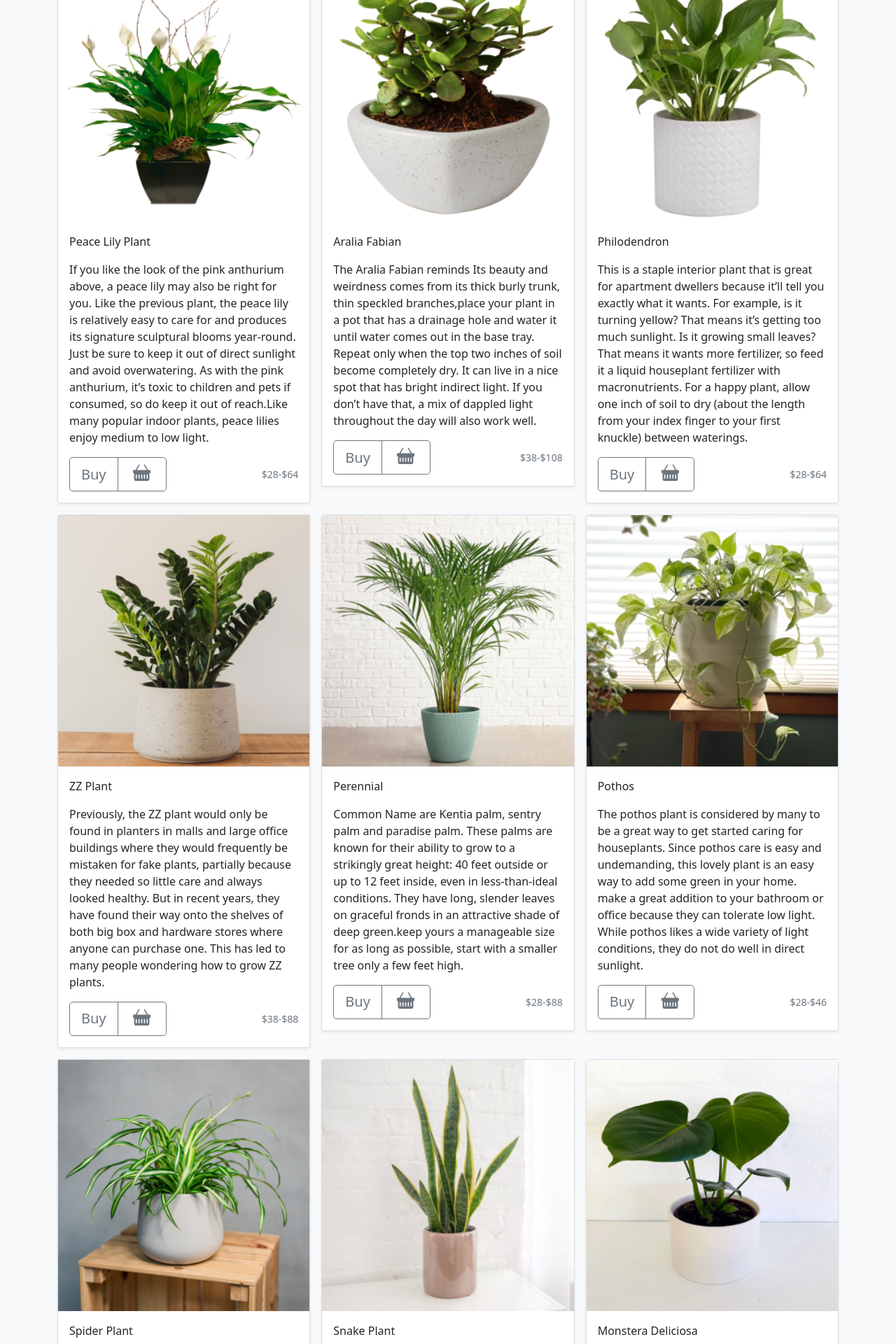
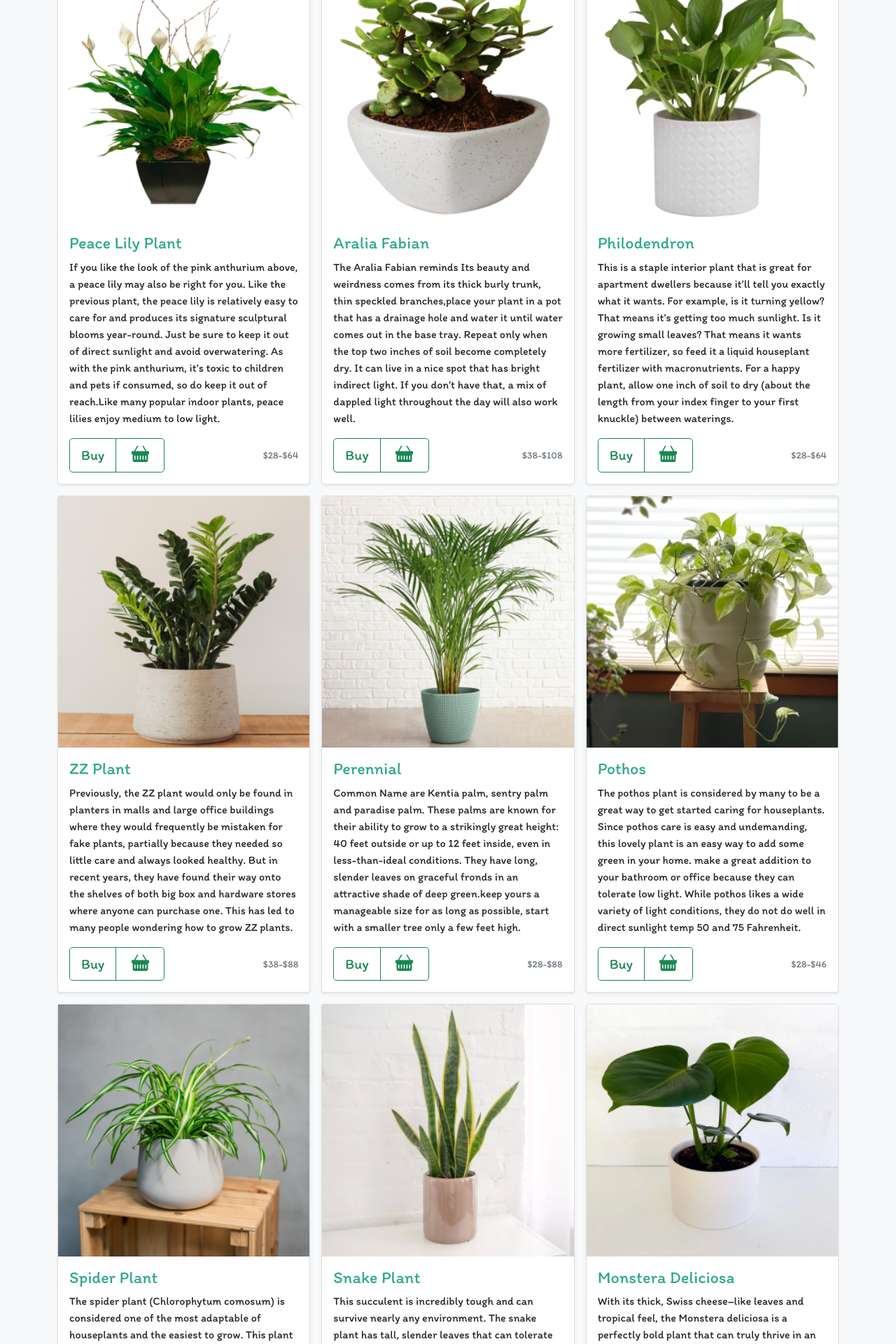
Before and after one commit to kittikhun1910/Webapp, a Flask app: page /plant in a window 1280 px wide. Shown: the part 1074-2994 px from the top of the page at 70% size. Run offline with Flask 2, Linux system fonts and the light colour scheme; the visitor is signed in with stand-in values (Sample User, id 1); some libraries are stand-ins or nearby versions.

Commit message:
edit contact&edit color

```diff
--- a/myapp/templates/layout.html
+++ b/myapp/templates/layout.html
@@ -21,7 +21,15 @@
       integrity="sha384-QJHtvGhmr9XOIpI6YVutG+2QOK9T+ZnN4kzFN1RtK3zEFEIsxhlmWl5/YESvpZ13"
       crossorigin="anonymous"
     ></script>
+    <link rel="preconnect" href="https://fonts.googleapis.com">
+    <link rel="preconnect" href="https://fonts.gstatic.com" crossorigin>
+    <link href="https://fonts.googleapis.com/css2?family=Itim&display=swap" rel="stylesheet">
   </head>
+  <style>
+    *{
+      font-family: 'Itim', cursive;
+    }
+  </style>
 
   <body class="bg-light" style="margin-right: 35px; margin-left: 35px">
     <main>
@@ -135,7 +143,7 @@
                 href="/logined"
                 type="button"
                 class="btn btn-info"
-                style="height: 40px; width: 200px"
+                style="height: 40px; width: 200px; color:#fff"
                 >Login with google </a
               >
               <a
@@ -149,7 +157,7 @@
                 href="/signup"
                 type="button"
                 class="btn btn-warning"
-                style="height: 40px; width: 100px; margin-left: 10px"
+                style="height: 40px; width: 100px; margin-left: 10px; color:#fff"
                 >Signup</a
               >
               <a
@@ -283,6 +291,8 @@
       .dropdown-toggle {
         outline: 0;
       }
+
+
     </style>
     <div
       id="myCarousel"
@@ -322,7 +332,7 @@
                 Adding plants to your home does more than enhance your space, it connects you to nature and can boost your mood.
               </p>
               <p>
-                <a class="btn btn-lg btn-warning" href="/plant"
+                <a class="btn btn-lg btn-warning" href="/plant" style="color:#fff"
                    > Easy-Care Collection </a
                 >
               </p>
@@ -561,7 +571,7 @@
                 <a href="/pot" class="text-reset">Pot</a>
               </p>
               <p>
-                <a href="#!" class="text-reset">Customers</a>
+                <a href="/customer" class="text-reset">Customers</a>
               </p>
             </div>
             <!-- Grid column -->
@@ -588,14 +598,12 @@
             <!-- Grid column -->
             <div class="col-md-4 col-lg-3 col-xl-3 mx-auto mb-md-0 mb-4">
               <!-- Links -->
-              <h6 class="text-uppercase fw-bold mb-4">Contact</h6>
+              <h6 class="text-uppercase fw-bold mb-4">Contact Developer</h6>
               <p><i class="fas fa-home me-3"></i> Bangkok, BK ,TH</p>
-              <p>
-                <i class="fas fa-envelope me-3"></i>
-                tumgamrmar@gamil.com
-              </p>
-              <p><i class="fas fa-phone me-3"></i> + 66 234 567 88</p>
-              <p><i class="fas fa-print me-3"></i> + 66 234 567 89</p>
+              <p><i class="fas fa-envelope me-3">tumgamrmar@gmail.com</i></p>
+              <p><i class="fas fa-envelope me-3">6310301034@cdti.ac.th</i></p>
+              <p><i class="fas fa-envelope me-3">6310301033@cdti.ac.th</i></p>
+              <p><i class="fas fa-envelope me-3">6310301024@cdti.ac.th</i></p>
             </div>
             <!-- Grid column -->
           </div>
--- a/myapp/templates/login.html
+++ b/myapp/templates/login.html
@@ -13,13 +13,13 @@
     <div class="container marketing">
       <div class="row">
         <div class="col">
-          <h4>ACCOUNT</h4>
-          <p style="font-size: 45px; font-weight: 600; text-align: left">Login your account</p>
+          <h4 >ACCOUNT</h4>
+          <p style="font-size: 45px; font-weight: 600; text-align: left;font-weight: 500; color:#30A88E">Login your account</p>
           <p class="col">Don’t have an account?  <a class="nav-link link-success" href="/signup"> Create one --></a> </p>
         </div>
         <div class="col">
           <form method="POST" style="margin-top: 35px">
-            <h1>Login</h1>
+            <h1 style="color:#30A88E"">Login</h1>
             <div class="form-group mb-3" style="width: 500px;" >
               <label for="email" class="form-label" style="margin-top: 20px;">E-mail Address</label>
               <input
--- a/myapp/templates/plant.html
+++ b/myapp/templates/plant.html
@@ -24,6 +24,8 @@
           font-size: 3.5rem;
         }
       }
+
+
     </style>
     <main>
       <div class="bg-success bg-opacity-25 py-5 text-center container marketing" style="height:300px;">
@@ -42,12 +44,12 @@
                   style="width: 100%; height: 100%;"
                 />
                 <div class="card-body">
-                  <p class="card-text">Peace Lily Plant</p>
+                  <h4 class="card-text" style="color:#30A88E">Peace Lily Plant</h4>
                   <p class="card-text">If you like the look of the pink anthurium above, a peace lily may also be right for you. Like the previous plant, the peace lily is relatively easy to care for and produces its signature sculptural blooms year-round. Just be sure to keep it out of direct sunlight and avoid overwatering. As with the pink anthurium, it’s toxic to children and pets if consumed, so do keep it out of reach.Like many popular indoor plants, peace lilies enjoy medium to low light.</p>
                   <div class="d-flex justify-content-between align-items-center">
                     <div class="btn-group">
-                      <button type="button" class="btn btn-lg btn-outline-secondary">Buy</button>
-                      <button type="button" class="btn btn-lg btn-outline-secondary" style="width: 70px;" ><svg xmlns="http://www.w3.org/2000/svg" width="25" height="25" fill="currentColor" class="bi bi-basket-fill" viewBox="0 0 16 16">
+                      <button type="button" class="btn btn-lg btn-outline-success">Buy</button>
+                      <button type="button" class="btn btn-lg btn-outline-success" style="width: 70px;" ><svg xmlns="http://www.w3.org/2000/svg" width="25" height="25" fill="currentColor" class="bi bi-basket-fill" viewBox="0 0 16 16">
                         <path d="M5.071 1.243a.5.5 0 0 1 .858.514L3.383 6h9.234L10.07 1.757a.5.5 0 1 1 .858-.514L13.783 6H15.5a.5.5 0 0 1 .5.5v2a.5.5 0 0 1-.5.5H15v5a2 2 0 0 1-2 2H3a2 2 0 0 1-2-2V9H.5a.5.5 0 0 1-.5-.5v-2A.5.5 0 0 1 .5 6h1.717L5.07 1.243zM3.5 10.5a.5.5 0 1 0-1 0v3a.5.5 0 0 0 1 0v-3zm2.5 0a.5.5 0 1 0-1 0v3a.5.5 0 0 0 1 0v-3zm2.5 0a.5.5 0 1 0-1 0v3a.5.5 0 0 0 1 0v-3zm2.5 0a.5.5 0 1 0-1 0v3a.5.5 0 0 0 1 0v-3zm2.5 0a.5.5 0 1 0-1 0v3a.5.5 0 0 0 1 0v-3z"/>
                       </svg></button>
                     </div>
@@ -64,12 +66,12 @@
                   style="width: 100%; height: 100%;"
                 />
                 <div class="card-body">
-                  <p class="card-text">Aralia Fabian</p>
+                  <h4 class="card-text" style="color:#30A88E">Aralia Fabian</h4>
                   <p class="card-text">The Aralia Fabian reminds Its beauty and weirdness comes from its thick burly trunk, thin speckled branches,place your plant in a pot that has a drainage hole and water it until water comes out in the base tray. Repeat only when the top two inches of soil become completely dry. It can live in a nice spot that has bright indirect light. If you don’t have that, a mix of dappled light throughout the day will also work well.</p>
                   <div class="d-flex justify-content-between align-items-center">
                     <div class="btn-group">
-                      <button type="button" class="btn btn-lg btn-outline-secondary">Buy</button>
-                      <button type="button" class="btn btn-lg btn-outline-secondary" style="width: 70px;" ><svg xmlns="http://www.w3.org/2000/svg" width="25" height="25" fill="currentColor" class="bi bi-basket-fill" viewBox="0 0 16 16">
+                      <button type="button" class="btn btn-lg btn-outline-success">Buy</button>
+                      <button type="button" class="btn btn-lg btn-outline-success" style="width: 70px;" ><svg xmlns="http://www.w3.org/2000/svg" width="25" height="25" fill="currentColor" class="bi bi-basket-fill" viewBox="0 0 16 16">
                         <path d="M5.071 1.243a.5.5 0 0 1 .858.514L3.383 6h9.234L10.07 1.757a.5.5 0 1 1 .858-.514L13.783 6H15.5a.5.5 0 0 1 .5.5v2a.5.5 0 0 1-.5.5H15v5a2 2 0 0 1-2 2H3a2 2 0 0 1-2-2V9H.5a.5.5 0 0 1-.5-.5v-2A.5.5 0 0 1 .5 6h1.717L5.07 1.243zM3.5 10.5a.5.5 0 1 0-1 0v3a.5.5 0 0 0 1 0v-3zm2.5 0a.5.5 0 1 0-1 0v3a.5.5 0 0 0 1 0v-3zm2.5 0a.5.5 0 1 0-1 0v3a.5.5 0 0 0 1 0v-3zm2.5 0a.5.5 0 1 0-1 0v3a.5.5 0 0 0 1 0v-3zm2.5 0a.5.5 0 1 0-1 0v3a.5.5 0 0 0 1 0v-3z"/>
                       </svg></button>
                     </div>
@@ -86,12 +88,12 @@
                 style="width: 100%; height: 100%;"
               />
                 <div class="card-body">
-                  <p class="card-text">Philodendron</p>
+                  <h4 class="card-text" style="color:#30A88E">Philodendron</h4>
                   <p class="card-text">This is a staple interior plant that is great for apartment dwellers because it’ll tell you exactly what it wants. For example, is it turning yellow? That means it’s getting too much sunlight. Is it growing small leaves? That means it wants more fertilizer, so feed it a liquid houseplant fertilizer with macronutrients. For a happy plant, allow one inch of soil to dry (about the length from your index finger to your first knuckle) between waterings.</p>
                   <div class="d-flex justify-content-between align-items-center">
                     <div class="btn-group">
-                      <button type="button" class="btn btn-lg btn-outline-secondary">Buy</button>
-                      <button type="button" class="btn btn-lg btn-outline-secondary" style="width: 70px;" ><svg xmlns="http://www.w3.org/2000/svg" width="25" height="25" fill="currentColor" class="bi bi-basket-fill" viewBox="0 0 16 16">
+                      <button type="button" class="btn btn-lg btn-outline-success">Buy</button>
+                      <button type="button" class="btn btn-lg btn-outline-success" style="width: 70px;" ><svg xmlns="http://www.w3.org/2000/svg" width="25" height="25" fill="currentColor" class="bi bi-basket-fill" viewBox="0 0 16 16">
                         <path d="M5.071 1.243a.5.5 0 0 1 .858.514L3.383 6h9.234L10.07 1.757a.5.5 0 1 1 .858-.514L13.783 6H15.5a.5.5 0 0 1 .5.5v2a.5.5 0 0 1-.5.5H15v5a2 2 0 0 1-2 2H3a2 2 0 0 1-2-2V9H.5a.5.5 0 0 1-.5-.5v-2A.5.5 0 0 1 .5 6h1.717L5.07 1.243zM3.5 10.5a.5.5 0 1 0-1 0v3a.5.5 0 0 0 1 0v-3zm2.5 0a.5.5 0 1 0-1 0v3a.5.5 0 0 0 1 0v-3zm2.5 0a.5.5 0 1 0-1 0v3a.5.5 0 0 0 1 0v-3zm2.5 0a.5.5 0 1 0-1 0v3a.5.5 0 0 0 1 0v-3zm2.5 0a.5.5 0 1 0-1 0v3a.5.5 0 0 0 1 0v-3z"/>
                       </svg></button>
                     </div>
@@ -109,12 +111,12 @@
                   style="width: 100%; height: 100%;"
                 />
                 <div class="card-body">
-                  <p class="card-text">ZZ Plant</p>
+                  <h4 class="card-text" style="color:#30A88E">ZZ Plant</h4>
                   <p class="card-text">Previously, the ZZ plant would only be found in planters in malls and large office buildings where they would frequently be mistaken for fake plants, partially because they needed so little care and always looked healthy. But in recent years, they have found their way onto the shelves of both big box and hardware stores where anyone can purchase one. This has led to many people wondering how to grow ZZ plants.</p>
                   <div class="d-flex justify-content-between align-items-center">
                     <div class="btn-group">
-                      <button type="button" class="btn btn-lg btn-outline-secondary">Buy</button>
-                      <button type="button" class="btn btn-lg btn-outline-secondary" style="width: 70px;" ><svg xmlns="http://www.w3.org/2000/svg" width="25" height="25" fill="currentColor" class="bi bi-basket-fill" viewBox="0 0 16 16">
+                      <button type="button" class="btn btn-lg btn-outline-success">Buy</button>
+                      <button type="button" class="btn btn-lg btn-outline-success" style="width: 70px;" ><svg xmlns="http://www.w3.org/2000/svg" width="25" height="25" fill="currentColor" class="bi bi-basket-fill" viewBox="0 0 16 16">
                         <path d="M5.071 1.243a.5.5 0 0 1 .858.514L3.383 6h9.234L10.07 1.757a.5.5 0 1 1 .858-.514L13.783 6H15.5a.5.5 0 0 1 .5.5v2a.5.5 0 0 1-.5.5H15v5a2 2 0 0 1-2 2H3a2 2 0 0 1-2-2V9H.5a.5.5 0 0 1-.5-.5v-2A.5.5 0 0 1 .5 6h1.717L5.07 1.243zM3.5 10.5a.5.5 0 1 0-1 0v3a.5.5 0 0 0 1 0v-3zm2.5 0a.5.5 0 1 0-1 0v3a.5.5 0 0 0 1 0v-3zm2.5 0a.5.5 0 1 0-1 0v3a.5.5 0 0 0 1 0v-3zm2.5 0a.5.5 0 1 0-1 0v3a.5.5 0 0 0 1 0v-3zm2.5 0a.5.5 0 1 0-1 0v3a.5.5 0 0 0 1 0v-3z"/>
                       </svg></button>
                     </div>
@@ -131,12 +133,12 @@
                   style="width: 100%; height: 100%;"
                 />
                 <div class="card-body">
-                  <p class="card-text">Perennial</p>
+                  <h4 class="card-text" style="color:#30A88E">Perennial</h4>
                   <p class="card-text">Common Name are Kentia palm, sentry palm and paradise palm. These palms are known for their ability to grow to a strikingly great height: 40 feet outside or up to 12 feet inside, even in less-than-ideal conditions. They have long, slender leaves on graceful fronds in an attractive shade of deep green.keep yours a manageable size for as long as possible, start with a smaller tree only a few feet high.</p>
                   <div class="d-flex justify-content-between align-items-center">
                     <div class="btn-group">
-                      <button type="button" class="btn btn-lg btn-outline-secondary">Buy</button>
-                      <button type="button" class="btn btn-lg btn-outline-secondary" style="width: 70px;" ><svg xmlns="http://www.w3.org/2000/svg" width="25" height="25" fill="currentColor" class="bi bi-basket-fill" viewBox="0 0 16 16">
+                      <button type="button" class="btn btn-lg btn-outline-success">Buy</button>
+                      <button type="button" class="btn btn-lg btn-outline-success" style="width: 70px;" ><svg xmlns="http://www.w3.org/2000/svg" width="25" height="25" fill="currentColor" class="bi bi-basket-fill" viewBox="0 0 16 16">
                         <path d="M5.071 1.243a.5.5 0 0 1 .858.514L3.383 6h9.234L10.07 1.757a.5.5 0 1 1 .858-.514L13.783 6H15.5a.5.5 0 0 1 .5.5v2a.5.5 0 0 1-.5.5H15v5a2 2 0 0 1-2 2H3a2 2 0 0 1-2-2V9H.5a.5.5 0 0 1-.5-.5v-2A.5.5 0 0 1 .5 6h1.717L5.07 1.243zM3.5 10.5a.5.5 0 1 0-1 0v3a.5.5 0 0 0 1 0v-3zm2.5 0a.5.5 0 1 0-1 0v3a.5.5 0 0 0 1 0v-3zm2.5 0a.5.5 0 1 0-1 0v3a.5.5 0 0 0 1 0v-3zm2.5 0a.5.5 0 1 0-1 0v3a.5.5 0 0 0 1 0v-3zm2.5 0a.5.5 0 1 0-1 0v3a.5.5 0 0 0 1 0v-3z"/>
                       </svg></button>
                     </div>
@@ -153,12 +155,12 @@
                   style="width: 100%; height: 100%;"
                 />
                 <div class="card-body">
-                  <p class="card-text">Pothos<p>
-                  <p class="card-text">The pothos plant is considered by many to be a great way to get started caring for houseplants. Since pothos care is easy and undemanding, this lovely plant is an easy way to add some green in your home. make a great addition to your bathroom or office because they can tolerate low light. While pothos likes a wide variety of light conditions, they do not do well in direct sunlight.</p>
+                  <h4 class="card-text" style="color:#30A88E">Pothos</h4>
+                  <p class="card-text">The pothos plant is considered by many to be a great way to get started caring for houseplants. Since pothos care is easy and undemanding, this lovely plant is an easy way to add some green in your home. make a great addition to your bathroom or office because they can tolerate low light. While pothos likes a wide variety of light conditions, they do not do well in direct sunlight temp 50 and 75 Fahrenheit.</p>
                   <div class="d-flex justify-content-between align-items-center">
                     <div class="btn-group">
-                      <button type="button" class="btn btn-lg btn-outline-secondary">Buy</button>
-                      <button type="button" class="btn btn-lg btn-outline-secondary" style="width: 70px;" ><svg xmlns="http://www.w3.org/2000/svg" width="25" height="25" fill="currentColor" class="bi bi-basket-fill" viewBox="0 0 16 16">
+                      <button type="button" class="btn btn-lg btn-outline-success">Buy</button>
+                      <button type="button" class="btn btn-lg btn-outline-success" style="width: 70px;" ><svg xmlns="http://www.w3.org/2000/svg" width="25" height="25" fill="currentColor" class="bi bi-basket-fill" viewBox="0 0 16 16">
                         <path d="M5.071 1.243a.5.5 0 0 1 .858.514L3.383 6h9.234L10.07 1.757a.5.5 0 1 1 .858-.514L13.783 6H15.5a.5.5 0 0 1 .5.5v2a.5.5 0 0 1-.5.5H15v5a2 2 0 0 1-2 2H3a2 2 0 0 1-2-2V9H.5a.5.5 0 0 1-.5-.5v-2A.5.5 0 0 1 .5 6h1.717L5.07 1.243zM3.5 10.5a.5.5 0 1 0-1 0v3a.5.5 0 0 0 1 0v-3zm2.5 0a.5.5 0 1 0-1 0v3a.5.5 0 0 0 1 0v-3zm2.5 0a.5.5 0 1 0-1 0v3a.5.5 0 0 0 1 0v-3zm2.5 0a.5.5 0 1 0-1 0v3a.5.5 0 0 0 1 0v-3zm2.5 0a.5.5 0 1 0-1 0v3a.5.5 0 0 0 1 0v-3z"/>
                       </svg></button>
                     </div>
@@ -176,12 +178,12 @@
                   style="width: 100%; height: 100%;"
                 />
                 <div class="card-body">
-                  <p class="card-text">Spider Plant</p>
+                  <h4 class="card-text" style="color:#30A88E">Spider Plant</h4>
                   <p class="card-text">The spider plant (Chlorophytum comosum) is considered one of the most adaptable of houseplants and the easiest to grow. This plant can grow in a wide range of conditions and suffers from few problems, other than brown tips. Available in green or variegated varieties, these spiderettes often start out as small white flowers.</p>
                   <div class="d-flex justify-content-between align-items-center">
                     <div class="btn-group">
-                      <button type="button" class="btn btn-lg btn-outline-secondary">Buy</button>
-                      <button type="button" class="btn btn-lg btn-outline-secondary" style="width: 70px;" ><svg xmlns="http://www.w3.org/2000/svg" width="25" height="25" fill="currentColor" class="bi bi-basket-fill" viewBox="0 0 16 16">
+                      <button type="button" class="btn btn-lg btn-outline-success">Buy</button>
+                      <button type="button" class="btn btn-lg btn-outline-success" style="width: 70px;" ><svg xmlns="http://www.w3.org/2000/svg" width="25" height="25" fill="currentColor" class="bi bi-basket-fill" viewBox="0 0 16 16">
                         <path d="M5.071 1.243a.5.5 0 0 1 .858.514L3.383 6h9.234L10.07 1.757a.5.5 0 1 1 .858-.514L13.783 6H15.5a.5.5 0 0 1 .5.5v2a.5.5 0 0 1-.5.5H15v5a2 2 0 0 1-2 2H3a2 2 0 0 1-2-2V9H.5a.5.5 0 0 1-.5-.5v-2A.5.5 0 0 1 .5 6h1.717L5.07 1.243zM3.5 10.5a.5.5 0 1 0-1 0v3a.5.5 0 0 0 1 0v-3zm2.5 0a.5.5 0 1 0-1 0v3a.5.5 0 0 0 1 0v-3zm2.5 0a.5.5 0 1 0-1 0v3a.5.5 0 0 0 1 0v-3zm2.5 0a.5.5 0 1 0-1 0v3a.5.5 0 0 0 1 0v-3zm2.5 0a.5.5 0 1 0-1 0v3a.5.5 0 0 0 1 0v-3z"/>
                       </svg></button>
                     </div>
@@ -198,12 +200,12 @@
                 style="width: 100%; height: 100%;"
               />
                 <div class="card-body">
-                  <p class="card-text">Snake Plant</p>
-                  <p class="card-text">This succulent is incredibly tough and can survive nearly any environment. The snake plant has tall, slender leaves that can tolerate low light (though it’ll thrive in medium or bright light). Water occasionally, allowing the soil to dry between waterings. The plant grows best in typical indoor temps—between 60 and 85 degrees Fahrenheit.</p>
+                  <h4 class="card-text" style="color:#30A88E">Snake Plant</h4>
+                  <p class="card-text">This succulent is incredibly tough and can survive nearly any environment. The snake plant has tall, slender leaves that can tolerate low light (though it’ll thrive in medium or bright light). Water occasionally, allowing the soil to dry between waterings. The plant grows best in typical indoor temps—between 60 and 85 Fahrenheit.</p>
                   <div class="d-flex justify-content-between align-items-center">
                     <div class="btn-group">
-                      <button type="button" class="btn btn-lg btn-outline-secondary">Buy</button>
-                      <button type="button" class="btn btn-lg btn-outline-secondary" style="width: 70px;" ><svg xmlns="http://www.w3.org/2000/svg" width="25" height="25" fill="currentColor" class="bi bi-basket-fill" viewBox="0 0 16 16">
+                      <button type="button" class="btn btn-lg btn-outline-success">Buy</button>
+                      <button type="button" class="btn btn-lg btn-outline-success" style="width: 70px;" ><svg xmlns="http://www.w3.org/2000/svg" width="25" height="25" fill="currentColor" class="bi bi-basket-fill" viewBox="0 0 16 16">
                         <path d="M5.071 1.243a.5.5 0 0 1 .858.514L3.383 6h9.234L10.07 1.757a.5.5 0 1 1 .858-.514L13.783 6H15.5a.5.5 0 0 1 .5.5v2a.5.5 0 0 1-.5.5H15v5a2 2 0 0 1-2 2H3a2 2 0 0 1-2-2V9H.5a.5.5 0 0 1-.5-.5v-2A.5.5 0 0 1 .5 6h1.717L5.07 1.243zM3.5 10.5a.5.5 0 1 0-1 0v3a.5.5 0 0 0 1 0v-3zm2.5 0a.5.5 0 1 0-1 0v3a.5.5 0 0 0 1 0v-3zm2.5 0a.5.5 0 1 0-1 0v3a.5.5 0 0 0 1 0v-3zm2.5 0a.5.5 0 1 0-1 0v3a.5.5 0 0 0 1 0v-3zm2.5 0a.5.5 0 1 0-1 0v3a.5.5 0 0 0 1 0v-3z"/>
                       </svg></button>
                     </div>
@@ -220,12 +222,12 @@
                   style="width: 100%; height: 100%;"
                 />
                 <div class="card-body">
-                  <p class="card-text">Monstera Deliciosa</p>
+                  <h4 class="card-text" style="color:#30A88E">Monstera Deliciosa</h4>
                   <p class="card-text">With its thick, Swiss cheese–like leaves and tropical feel, the Monstera deliciosa is a perfectly bold plant that can truly thrive in an apartment. They can tolerate many levels of sunlight and even grow under fluorescent lights. While you should water your Monstera regularly, it can survive a missed watering every now and then.</p>
                   <div class="d-flex justify-content-between align-items-center">
                     <div class="btn-group">
-                      <button type="button" class="btn btn-lg btn-outline-secondary">Buy</button>
-                      <button type="button" class="btn btn-lg btn-outline-secondary" style="width: 70px;" ><svg xmlns="http://www.w3.org/2000/svg" width="25" height="25" fill="currentColor" class="bi bi-basket-fill" viewBox="0 0 16 16">
+                      <button type="button" class="btn btn-lg btn-outline-success">Buy</button>
+                      <button type="button" class="btn btn-lg btn-outline-success" style="width: 70px;" ><svg xmlns="http://www.w3.org/2000/svg" width="25" height="25" fill="currentColor" class="bi bi-basket-fill" viewBox="0 0 16 16">
                         <path d="M5.071 1.243a.5.5 0 0 1 .858.514L3.383 6h9.234L10.07 1.757a.5.5 0 1 1 .858-.514L13.783 6H15.5a.5.5 0 0 1 .5.5v2a.5.5 0 0 1-.5.5H15v5a2 2 0 0 1-2 2H3a2 2 0 0 1-2-2V9H.5a.5.5 0 0 1-.5-.5v-2A.5.5 0 0 1 .5 6h1.717L5.07 1.243zM3.5 10.5a.5.5 0 1 0-1 0v3a.5.5 0 0 0 1 0v-3zm2.5 0a.5.5 0 1 0-1 0v3a.5.5 0 0 0 1 0v-3zm2.5 0a.5.5 0 1 0-1 0v3a.5.5 0 0 0 1 0v-3zm2.5 0a.5.5 0 1 0-1 0v3a.5.5 0 0 0 1 0v-3zm2.5 0a.5.5 0 1 0-1 0v3a.5.5 0 0 0 1 0v-3z"/>
                       </svg></button>
                     </div>
--- a/myapp/templates/signup.html
+++ b/myapp/templates/signup.html
@@ -14,14 +14,14 @@
     <div class="col">
       <div class="col">
         <h4>REGISTER</h4>
-        <p style="font-size: 45px; font-weight: 600; text-align: left">Create Account</p>
+        <p style="font-size: 45px; font-weight: 600; text-align: left; color:#30A88E">Create Account</p>
         <p class="col">Do you already have an account?  <a class="nav-link link-success" href="/logining"> Login --></a> </p>
       </div>
     </div>
     <div class="col">
       <form method="POST" style="margin-top: 35px">
-        <h1> Sign Up </h1>
-        <div class="form-group mb-3" style="width: 500px;">
+        <h1 style="color:#30A88E""> Sign Up </h1>
+        <div class="form-group mb-3" style="width: 500px; margin-top: 35px">
           <label for="email" class="form-label">E-mail Address</label>
           <input
             type="email"
```
Also changed, not shown: myapp/templates/home.html (+12 -10 lines), myapp/templates/pot.html (+18 -18 lines).
